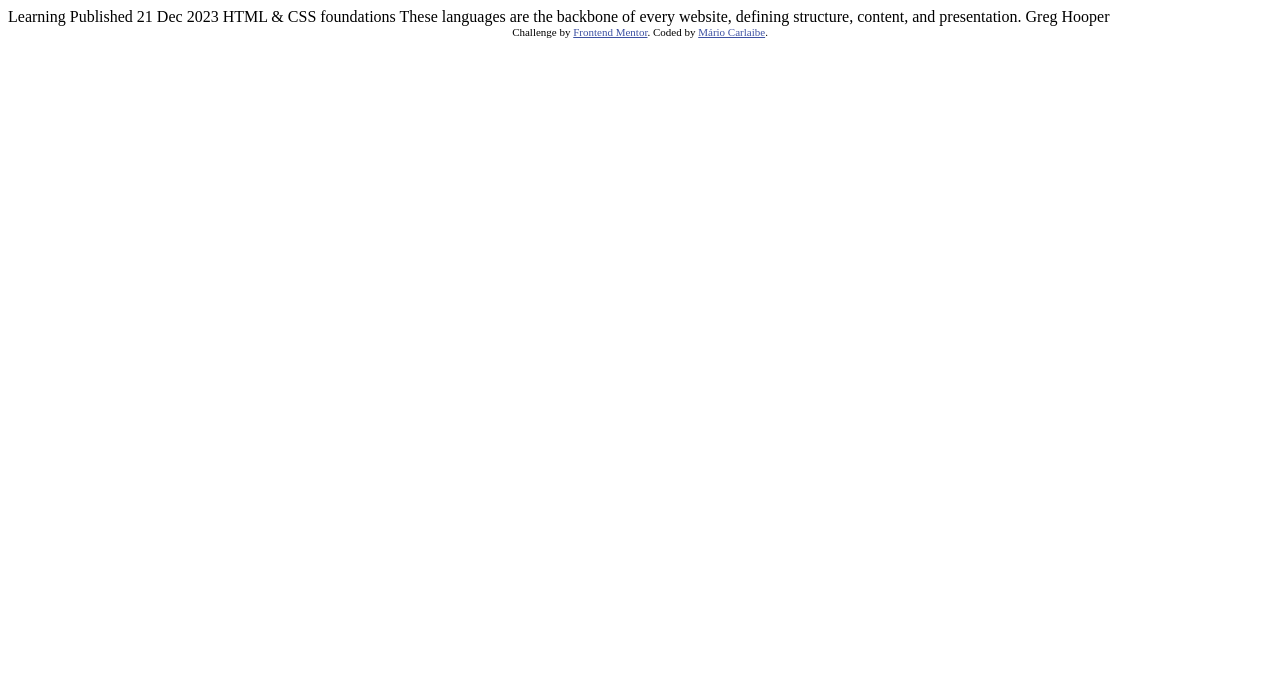
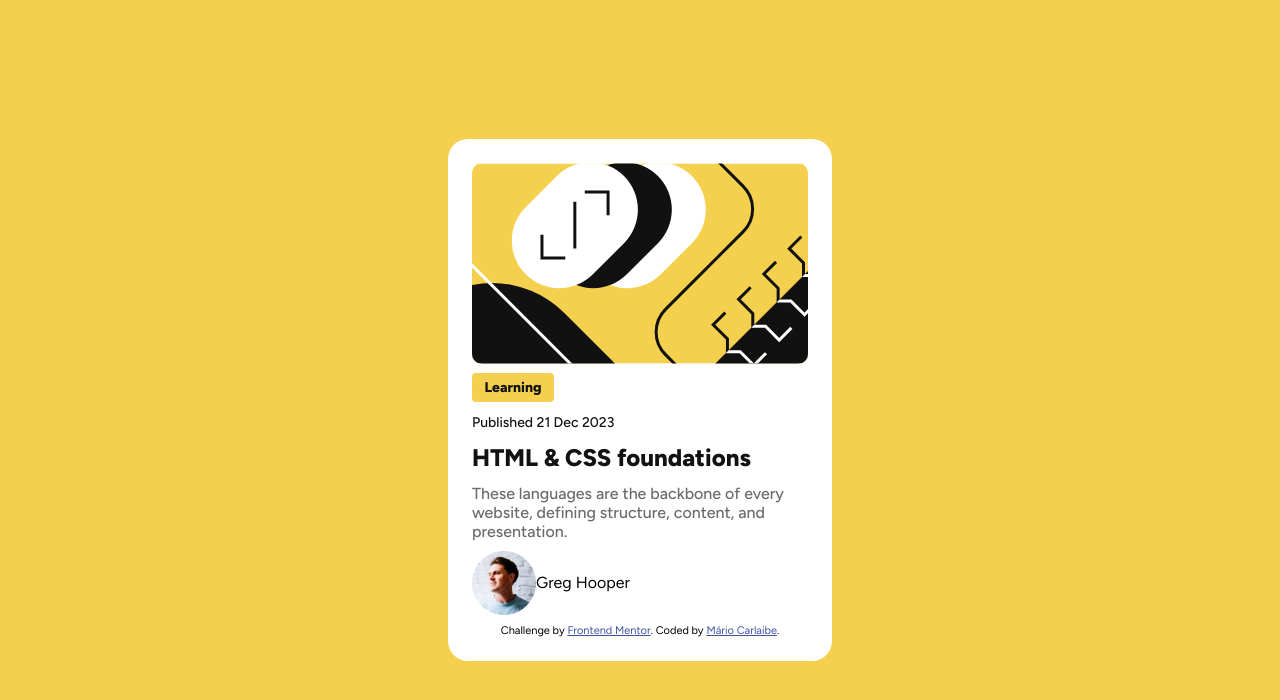
Before and after one commit to MarioCarlaibe/blog-preview-card-main, a plain HTML site: page index.html in a window 1280 px wide. Drawn offline with Linux system fonts and the light colour scheme.

Commit message:
estilização em 60%

```diff
--- a/index.html
+++ b/index.html
@@ -2,33 +2,40 @@
 <html lang="pt-BR">
 <head>
   <meta charset="UTF-8">
-  <meta name="viewport" content="width=device-width, initial-scale=1.0"> <!-- displays site properly based on user's device -->
+  <meta name="viewport" content="width=device-width, initial-scale=1.0">
 
   <link rel="icon" type="image/png" sizes="32x32" href="./assets/images/favicon-32x32.png">
 
+  <link rel="stylesheet" href="./src/css/reset.css">
+  <link rel="stylesheet" href="./src/css/responsive.css">
+  <link rel="stylesheet" href="./src/css/style.css">
+
+  <link rel="preconnect" href="https://fonts.googleapis.com">
+  <link rel="preconnect" href="https://fonts.gstatic.com" crossorigin>
+  <link href="https://fonts.googleapis.com/css2?family=Figtree:ital,wght@0,300..900;1,300..900&display=swap" rel="stylesheet">
+
   <title>Frontend Mentor | Blog preview card</title>
 
-  <!-- Feel free to remove these styles or customise in your own stylesheet 👍 -->
-  <style>
-    .attribution { font-size: 11px; text-align: center; }
-    .attribution a { color: hsl(228, 45%, 44%); }
-  </style>
 </head>
 <body>
-
-  Learning
-
-  Published 21 Dec 2023
-
-  HTML & CSS foundations
-
-  These languages are the backbone of every website, defining structure, content, and presentation.
-
-  Greg Hooper
-
-  <div class="attribution">
+  <main>
+    <div class="container">
+      <img src="./src/images/illustration-article.svg" alt="Logo do Blog">
+      <div class="descrition">
+        <p class="learning">Learning</p>
+        <p class="date">Published 21 Dec 2023</p>
+        <p class="tags"><a href="#">HTML & CSS foundations</a></p>
+        <p class="motivation">These languages are the backbone of every website, defining structure, content, and presentation.</p>
+      </div>
+      <div class="autor">
+        <img src="./src/images/image-avatar.webp" alt="foto do autor">
+        <p>Greg Hooper</p>
+      </div>
+      <div class="attribution">
     Challenge by <a href="https://www.frontendmentor.io?ref=challenge" target="_blank">Frontend Mentor</a>.
     Coded by <a href="#">Mário Carlaibe</a>.
-  </div>
+      </div>
+    </div>
+  </main>
 </body>
 </html>
--- /dev/null
+++ b/src/css/reset.css
@@ -0,0 +1,5 @@
+*{
+    margin: 0;
+    padding: 0;
+    box-sizing: border-box;
+}
--- /dev/null
+++ b/src/css/style.css
@@ -0,0 +1,81 @@
+body{
+    background-color: hsl(47, 88%, 63%);
+    height: 100vh;
+    display: flex;
+    align-items: center;
+    justify-content: center;
+    font-family: "Figtree", sans-serif;
+}
+
+.container{
+    display: flex;
+    flex-direction: column;
+    justify-content: space-between;
+    align-items: left;
+    background-color: hsl(0, 0%, 100%);
+    width: 384px;
+    height: 522px;
+    padding: 24px;
+    border-radius: 20px;
+}
+
+.container img{
+    border-radius: 10px;
+}
+
+.container .descrition .learning{
+    color: hsl(0, 0%, 7%);
+    background-color: hsl(47, 88%, 63%);
+    width: 82px;
+    height: 29px;
+    display: flex;
+    align-items: center;
+    justify-content: center;
+    border-radius: 4px;
+    font-size: 14px;
+    font-family: 'Figtree', sans-serif;
+    font-weight: 800;
+}
+
+.container .descrition .date{
+    color: hsl(0, 0%, 7%);
+    font-size: 14px;
+    font-family: 'Figtree', sans-serif;
+    font-weight: 500;
+    margin-top: 12px;
+}
+
+.container .descrition .tags{
+    margin-top: 12px;
+}
+
+.container .descrition .tags a{
+    text-decoration: none;
+    color: hsl(0, 0%, 7%);
+    font-size: 24px;
+    font-family: 'Figtree', sans-serif;
+    font-weight: 800;
+}
+
+.container .descrition .motivation{
+    color: hsl(0, 0%, 42%);
+    font-size: 16px;
+    font-family: 'Figtree', sans-serif;
+    font-weight: 500;
+    margin-top: 12px;
+}
+
+.container .autor{
+    display: flex;
+    align-items: center;
+}
+
+.attribution{
+    font-size: 11px;
+    text-align: center;
+    font-family: 'Figtree', sans-serif;
+}
+
+.attribution a {
+    color: hsl(228, 45%, 44%);
+}
```
Also changed, not shown: src/css/responsive.css (added), src/fonts/Figtree-Italic-VariableFont_wght.ttf (deleted), src/fonts/Figtree-VariableFont_wght.ttf (deleted), src/fonts/OFL.txt (deleted), src/fonts/README.txt (deleted), src/fonts/static/Figtree-ExtraBold.ttf (deleted), src/fonts/static/Figtree-SemiBold.ttf (deleted).
